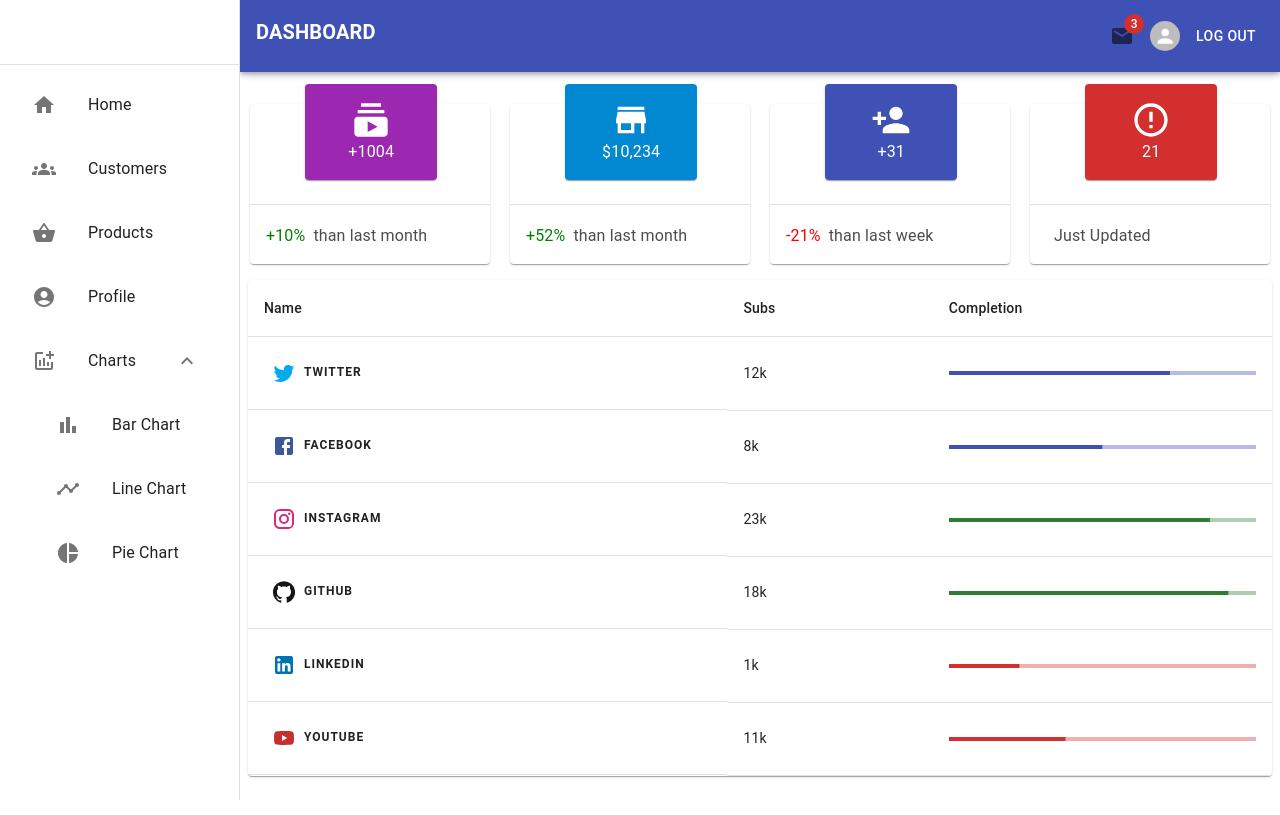
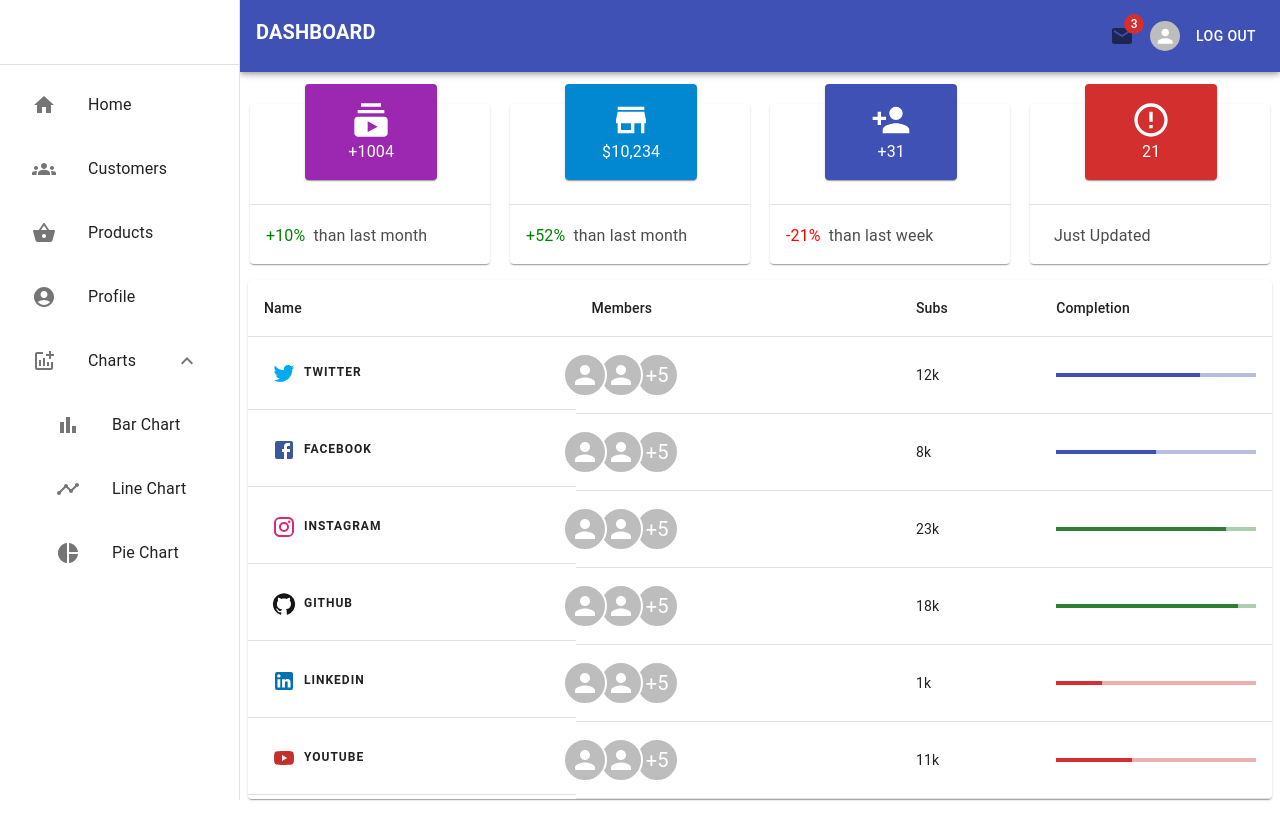
Before and after one commit to junseokoh-hub/react-mui-dashboard, a React (Vite) app: page / in a window 1280 px wide. Built offline with nearby package versions, Linux system fonts and the light colour scheme; sample sign-in values are in the browser's storage.

Commit message:
design: table avatars and site logo color

```diff
--- a/src/components/home/InfoCardContainer.tsx
+++ b/src/components/home/InfoCardContainer.tsx
@@ -44,7 +44,7 @@ const InfoCardContainer = () => {
   return (
     <Grid container pt={3} spacing={2} rowSpacing={4}>
       {cards.map((card) => (
-        <InfoCard card={card} />
+        <InfoCard key={card.id} card={card} />
       ))}
     </Grid>
   );
--- a/src/components/home/SiteTable.tsx
+++ b/src/components/home/SiteTable.tsx
@@ -1,4 +1,5 @@
 import Paper from "@mui/material/Paper";
+import Box from "@mui/material/Box";
 import TableContainer from "@mui/material/TableContainer";
 import Table from "@mui/material/Table";
 import TableHead from "@mui/material/TableHead";
@@ -7,6 +8,8 @@ import TableCell from "@mui/material/TableCell";
 import TableRow from "@mui/material/TableRow";
 import LinearProgress from "@mui/material/LinearProgress";
 import IconButton from "@mui/material/IconButton";
+import AvatarGroup from "@mui/material/AvatarGroup";
+import Avatar from "@mui/material/Avatar";
 import TwitterIcon from "@mui/icons-material/Twitter";
 import FacebookIcon from "@mui/icons-material/Facebook";
 import InstagramIcon from "@mui/icons-material/Instagram";
@@ -72,22 +75,34 @@ const SiteTable = () => {
       <Table>
         <TableHead>
           <TableRow>
-            <TableCell>Name</TableCell>
-            <TableCell>Subs</TableCell>
-            <TableCell>Completion</TableCell>
+            {["Name", "Members", "Subs", "Completion"].map((item) => (
+              <TableCell align="left" key={item}>
+                {item}
+              </TableCell>
+            ))}
           </TableRow>
         </TableHead>
         <TableBody>
           {sites.map((site) => (
             <TableRow hover={true} key={site.id} sx={{ cursor: "pointer" }}>
               <TableCell sx={{ display: "flex", alignItems: "center" }}>
-                <IconButton sx={{ color: site.color }}>{site.icon}</IconButton>{" "}
+                <IconButton sx={{ color: site.color }}>{site.icon}</IconButton>
                 <Text variant="overline" sx={{ fontWeight: 600 }}>
                   {site.site_name}
                 </Text>
               </TableCell>
+              <TableCell>
+                <AvatarGroup
+                  sx={{ width: { sm: "90%", md: "60%", lg: "30%" } }}
+                  max={3}
+                >
+                  {new Array(7).fill(null).map((_, i) => (
+                    <Avatar key={i} src="" alt="" />
+                  ))}
+                </AvatarGroup>
+              </TableCell>
               <TableCell>{site.subs}</TableCell>
-              <TableCell>
+              <TableCell colSpan={3}>
                 <LinearProgress
                   value={site.completion}
                   variant="determinate"
```
